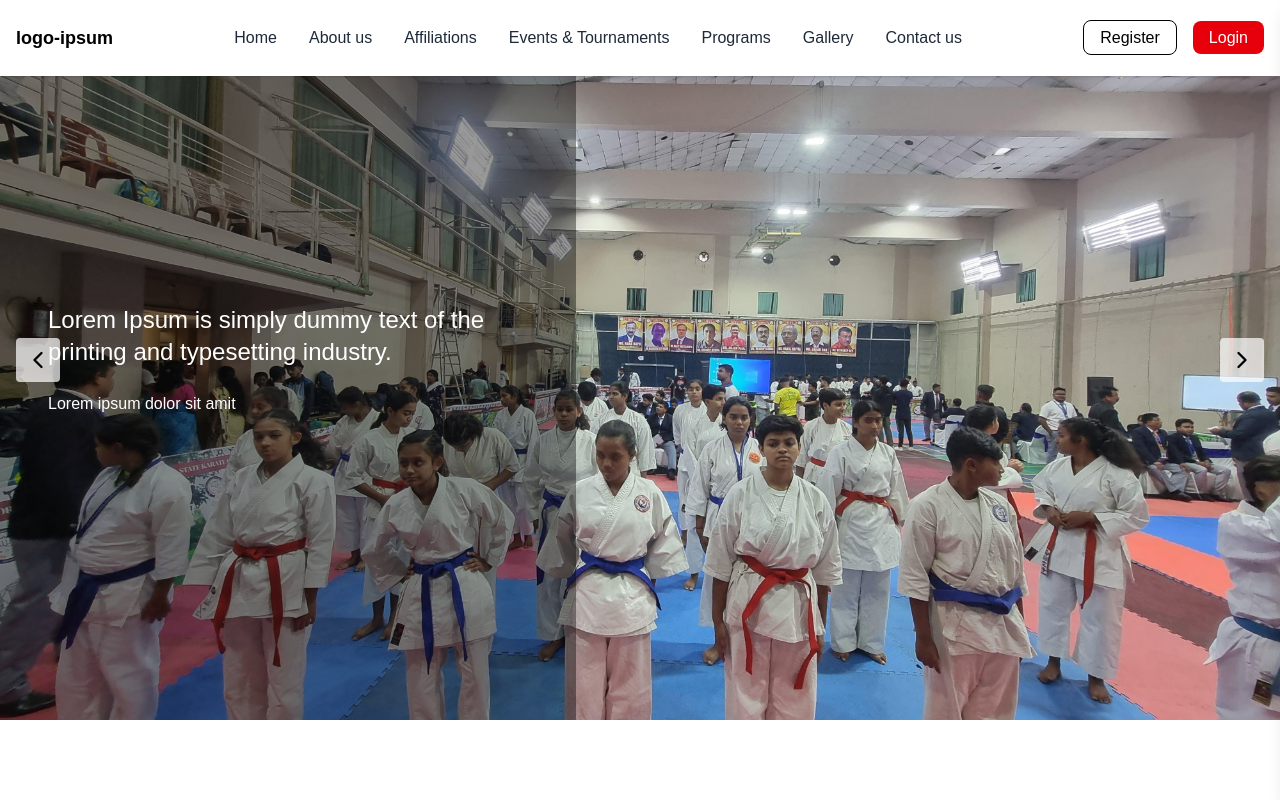
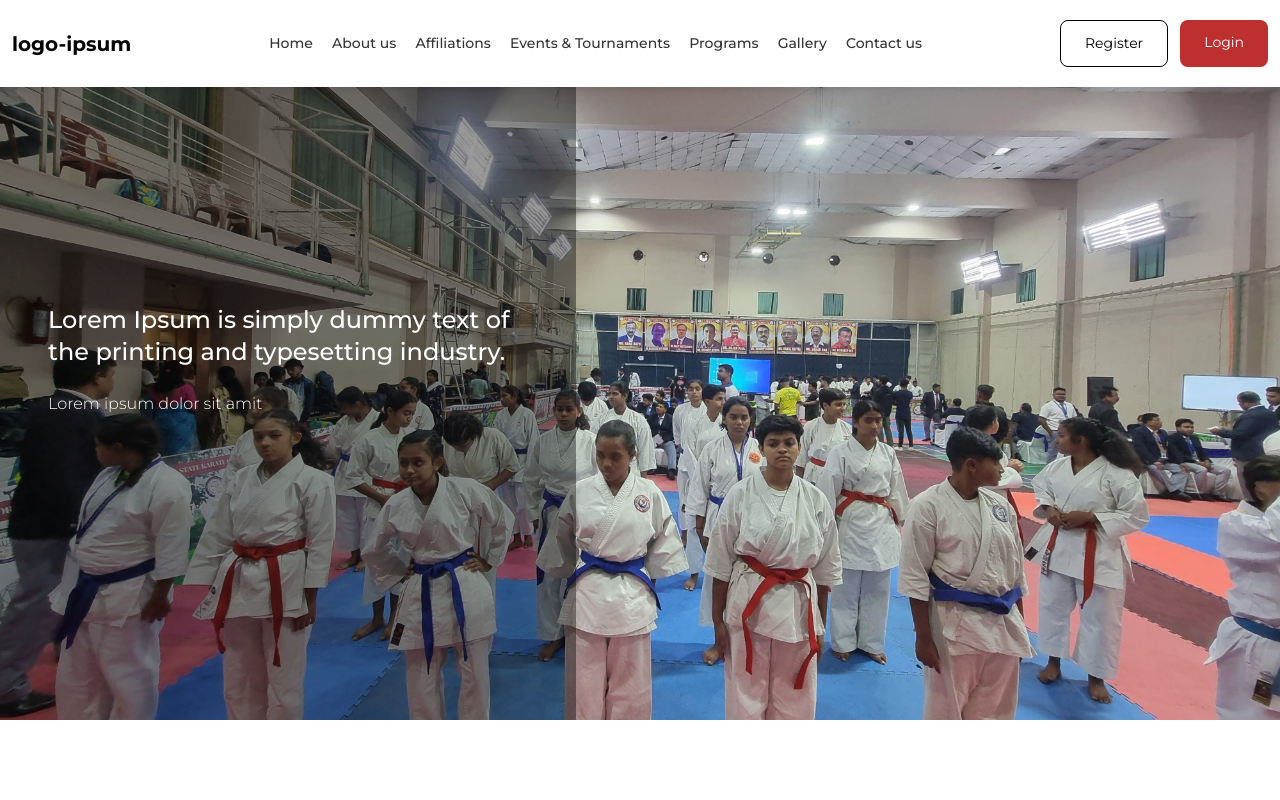
Before and after one commit to Soumya1432/karate-website, a Next.js app: page / in a window 1280 px wide. Shown: the top 800 px of the page. Built offline with nearby package versions, Linux system fonts and the light colour scheme.

Commit message:
convert the tailwindcss design into pure css

```diff
--- a/src/app/globals.css
+++ b/src/app/globals.css
@@ -3,14 +3,17 @@
 :root{
   --primary:var(--color-red-600);
   --background:#fff;
-
+  --primary:#BE3030;
+  --textdark:#363434;
+  --lightborder:#BAC2CA;
+  --font-montserrat: 'Montserrat', sans-serif;
 }
 
 
 body {
   background: var(--background);
   color: var(--foreground);
-  font-family: Arial, Helvetica, sans-serif;
+   font-family: var(--font-montserrat);
 }
 
 
@@ -24,7 +27,172 @@ body {
 
 
 
+/* Navbar Wrapper */
+.header-container {
+  width: 100%;
+  position: fixed;
+  top: 0;
+  left: 0;
+  z-index: 50;
+  background: #fff;
+  box-shadow: 0 2px 6px rgba(0,0,0,0.1);
+}
 
+/* Navbar Container */
+.header-wrapper {
+  max-width: 1280px;
+  margin: 0 auto;
+  padding: 20px 12px;
+  display: flex;
+  align-items: center;
+  justify-content: space-between;
+}
+
+/* Logo */
+.header-logo span {
+  font-weight: bold;
+  font-size: 1.25rem;
+}
+
+/* Desktop Links */
+.nav-links {
+  display: flex;
+  gap: 1.2rem;
+  list-style: none;
+  font-size: 14px;
+}
+
+.nav-link {
+  color: #333;
+  font-weight: 500;
+  text-decoration: none;
+  transition: color 0.2s ease;
+}
+
+.nav-link:hover {
+  color: var(--primary)
+}
+
+/* Auth Buttons */
+.auth-buttons {
+  display: flex;
+  gap: 12px;
+  font-size: 14px;
+}
+
+.btn-outline {
+  color: black;
+  border: 1px solid black;
+  padding: 12px 24px;
+  border-radius: 8px;
+  text-decoration: none;
+  transition: background 0.2s ease;
+}
+
+.btn-outline:hover {
+  background: #f5f5f5;
+}
+
+.btn-primary {
+  background: var(--primary);
+  color: white;
+  padding: 12px 24px;
+  border-radius: 8px;
+  text-decoration: none;
+  transition: background 0.2s ease;
+}
+
+.btn-primary:hover {
+  background: #b91c1c;
+}
+
+/* Mobile Button */
+.menu-button {
+  font-size: 1.5rem;
+  color: #333;
+  background: none;
+  border: none;
+  display: none;
+}
+
+/* Mobile Menu */
+.mobile-menu {
+  position: fixed;
+  top: 0;
+  right: -100%;
+  height: 100%;
+  width: 256px;
+  background: white;
+  box-shadow: -2px 0 6px rgba(0,0,0,0.1);
+  transition: transform 0.3s ease-in-out;
+  padding: 16px;
+}
+
+.mobile-menu.open {
+  right: 0;
+}
+
+/* Close Button */
+.close-btn {
+  display: flex;
+  justify-content: flex-end;
+  font-size: 1.5rem;
+  color: #333;
+}
+
+/* Mobile Links */
+.mobile-links {
+  display: flex;
+  flex-direction: column;
+  gap: 1.5rem;
+  margin-top: 1rem;
+  list-style: none;
+}
+
+.mobile-auth {
+  display: flex;
+  flex-direction: row;
+  gap: 1rem;
+}
+.mobile-btn-primary{
+  background: var(--primary);
+  color: white;
+  padding: 12px 24px;
+  border-radius: 8px;
+  text-align: center;
+  text-decoration: none;
+
+}
+
+.mobile-btn-secendary{
+  color: black;
+  border: 1px solid black;
+  padding: 12px 24px;
+  border-radius: 8px;
+  text-align: center;
+}
+/* Overlay */
+.overlay {
+  position: fixed;
+  inset: 0;
+
+}
+
+/* Responsive */
+
+
+
+
+
+
+
+
+
+
+
+
+
+/*  home page about container start */
 .homepage-about-container {
   padding: 96px 16px;
   max-width: 1280px;
--- a/src/app/layout.tsx
+++ b/src/app/layout.tsx
@@ -17,6 +17,8 @@ const geistMono = Geist_Mono({
   variable: "--font-geist-mono",
   subsets: ["latin"],
 });
+
+
 
 export const metadata: Metadata = {
   title: "AISK",
--- a/src/app/responsive.css
+++ b/src/app/responsive.css
@@ -1,3 +1,112 @@
+:root {
+    --primary: var(--color-red-600);
+    --background: #fff;
+    --primary: #BE3030;
+    --textdark: #363434;
+    --lightborder: #BAC2CA;
+    --font-montserrat: 'Montserrat', sans-serif;
+}
+
+
+
+/* Tablets & Below (≤1024px) */
+@media (max-width: 1024px) {
+    .header-wrapper {
+        margin: 0 auto;
+        padding: 24px 12px;
+        display: flex;
+        align-items: center;
+        justify-content: space-between;
+    }
+
+    .nav-links,
+    .auth-buttons {
+        display: none;
+    }
+
+    .menu-button {
+        display: block;
+    }
+}
+
+/* Tablets Portrait (≤768px) */
+@media (max-width: 768px) {
+     .header-wrapper {
+        margin: 0 auto;
+        padding: 24px 12px;
+        display: flex;
+        align-items: center;
+        justify-content: space-between;
+    }
+
+
+    .header-logo span {
+        font-size: 1.125rem;
+    }
+
+    .mobile-menu {
+        width: 260px;
+        padding: 16px;
+    }
+
+    .mobile-links {
+        gap: 1rem;
+    }
+
+    .mobile-auth {
+        display: flex;
+        flex-direction: column;
+        gap: 12px;
+
+    }
+
+    .mobile-btn-primary,
+    .mobile-btn-secendary {
+        padding: 10px 16px;
+        font-size: 14px;
+    }
+}
+
+/* Mobile Phones (≤480px) */
+@media (max-width: 480px) {
+    .header-wrapper {
+        margin: 0 auto;
+        padding: 24px 12px;
+        display: flex;
+        align-items: center;
+        justify-content: space-between;
+    }
+
+    .header-logo span {
+        font-size: 1rem;
+    }
+
+    .mobile-menu {
+        width: 256px;
+        padding: 16px;
+    }
+
+    .mobile-links{
+        font-size: 14px;
+    }
+
+    .mobile-auth {
+        display: flex;
+        flex-direction: column;
+        gap: 12px;
+
+    }
+
+    .mobile-btn-primary,
+    .mobile-btn-secendary {
+        padding: 8px 12px;
+        font-size: 13px;
+    }
+}
+
+
+
+
 /*  homeageabout section start*/
 
 @media(max-width:1024px) {}
--- a/src/components/home/HeroSection.tsx
+++ b/src/components/home/HeroSection.tsx
@@ -1,6 +1,5 @@
 "use client";
 import { useRef } from "react";
-import { FiChevronLeft, FiChevronRight } from "react-icons/fi";
 
 const slides = [
   {
@@ -62,21 +61,7 @@ export default function HeroSection() {
         ))}
       </div>
 
-      {/* Left Button */}
-      <button
-        onClick={scrollLeft}
-        className="absolute left-4 top-1/2 -translate-y-1/2 bg-white/70 hover:bg-white text-black rounded p-2"
-      >
-        <FiChevronLeft size={28} />
-      </button>
 
-      {/* Right Button */}
-      <button
-        onClick={scrollRight}
-        className="absolute right-4 top-1/2 -translate-y-1/2 bg-white/70 hover:bg-white text-black rounded p-2"
-      >
-        <FiChevronRight size={28} />
-      </button>
     </div>
   );
 }
--- a/src/components/layout/Footer.tsx
+++ b/src/components/layout/Footer.tsx
@@ -0,0 +1,12 @@
+import React from 'react'
+
+const Footer = () => {
+  return (
+<footer className=''>
+
+
+</footer>
+  )
+}
+
+export default Footer;
--- a/src/components/layout/Header.tsx
+++ b/src/components/layout/Header.tsx
@@ -19,88 +19,67 @@ export default function Header() {
   ];
 
   return (
-    <nav className="w-full fixed top-0 left-0 z-50 bg-white shadow">
-      <div className="max-w-7xl mx-auto flex items-center justify-between lg:px-4 lg:py-6 px-4 py-4">
-
+    <header className="header-container">
+      <div className="header-wrapper">
         {/* Logo */}
-        <div className="flex items-center gap-2">
-
-          <span className="font-bold text-lg">logo-ipsum</span>
+        <div className="header-logo">
+          <span>logo-ipsum</span>
         </div>
 
         {/* Desktop Menu */}
-        <ul className="hidden md:flex gap-8 text-gray-800 font-medium">
+        <ul className="nav-links">
           {navItems.map((item) => (
             <li key={item.href}>
-              <a href={item.href} className="hover:text-red-600 transition-colors">
+              <a href={item.href} className="nav-link">
                 {item.label}
               </a>
             </li>
           ))}
         </ul>
 
-        {/* Contact Button */}
-        <div className="hidden md:block ">
-            <Link
-            href="#contact"
-            className=" text-black border px-4 py-2 rounded-lg hover:bg-gray-100 transition"
-          >
+        {/* Contact Buttons */}
+        <div className="auth-buttons">
+          <Link href="#contact" className="btn-outline">
             Register
           </Link>
-          <Link
-            href="#contact"
-            className="bg-red-600 text-white px-4 py-2 rounded-lg ml-4 hover:bg-red-700 transition"
-          >
+          <Link href="#contact" className="btn-primary">
             Login
           </Link>
         </div>
 
         {/* Mobile Menu Button */}
-        <button
-          className="md:hidden text-2xl text-gray-800"
-          onClick={toggleMenu}
-        >
+        <button className="menu-button" onClick={toggleMenu}>
           <FiMenu />
         </button>
       </div>
 
       {/* Mobile Side Menu */}
-      <div
-        className={`fixed top-0 right-0 h-full w-64 bg-white shadow-lg transform transition-transform duration-300 ease-in-out ${
-          isOpen ? "translate-x-0" : "translate-x-full"
-        }`}
-      >
-        {/* Close Button */}
-        <div className="flex justify-end p-4">
-          <button className="text-2xl text-gray-800" onClick={toggleMenu}>
+      <div className={`mobile-menu ${isOpen ? "open" : ""}`}>
+        <div className="close-btn">
+          <button onClick={toggleMenu}>
             <FiX />
           </button>
         </div>
 
-        {/* Mobile Links */}
-        <ul className="flex flex-col gap-6 px-6 text-gray-800 font-medium">
+        <ul className="mobile-links">
           {navItems.map((item) => (
             <li key={item.href}>
-              <a
-                href={item.href}
-                className="hover:text-red-600 transition-colors"
-                onClick={toggleMenu}
-              >
+              <a href={item.href} className="nav-link" onClick={toggleMenu}>
                 {item.label}
               </a>
             </li>
           ))}
-          <li className="flex flex-col gap-4">
+          <li className="mobile-auth">
             <Link
               href="#contact"
-              className="bg-red-600 text-white px-4 py-2 rounded-lg block text-center hover:bg-red-700 transition"
+              className="mobile-btn-primary"
               onClick={toggleMenu}
             >
               Login
             </Link>
-             <Link
+            <Link
               href="#contact"
-              className="bg-red-600 text-white px-4 py-2 rounded-lg block text-center hover:bg-red-700 transition"
+              className="mobile-btn-secendary"
               onClick={toggleMenu}
             >
               Register
@@ -109,13 +88,8 @@ export default function Header() {
         </ul>
       </div>
 
-      {/* Overlay for Mobile */}
-      {isOpen && (
-        <div
-          className="fixed inset-0  bg-opacity-40 md:hidden"
-          onClick={toggleMenu}
-        />
-      )}
-    </nav>
+      {/* Overlay */}
+      {isOpen && <div className="overlay" onClick={toggleMenu} />}
+    </header>
   );
 }
```
